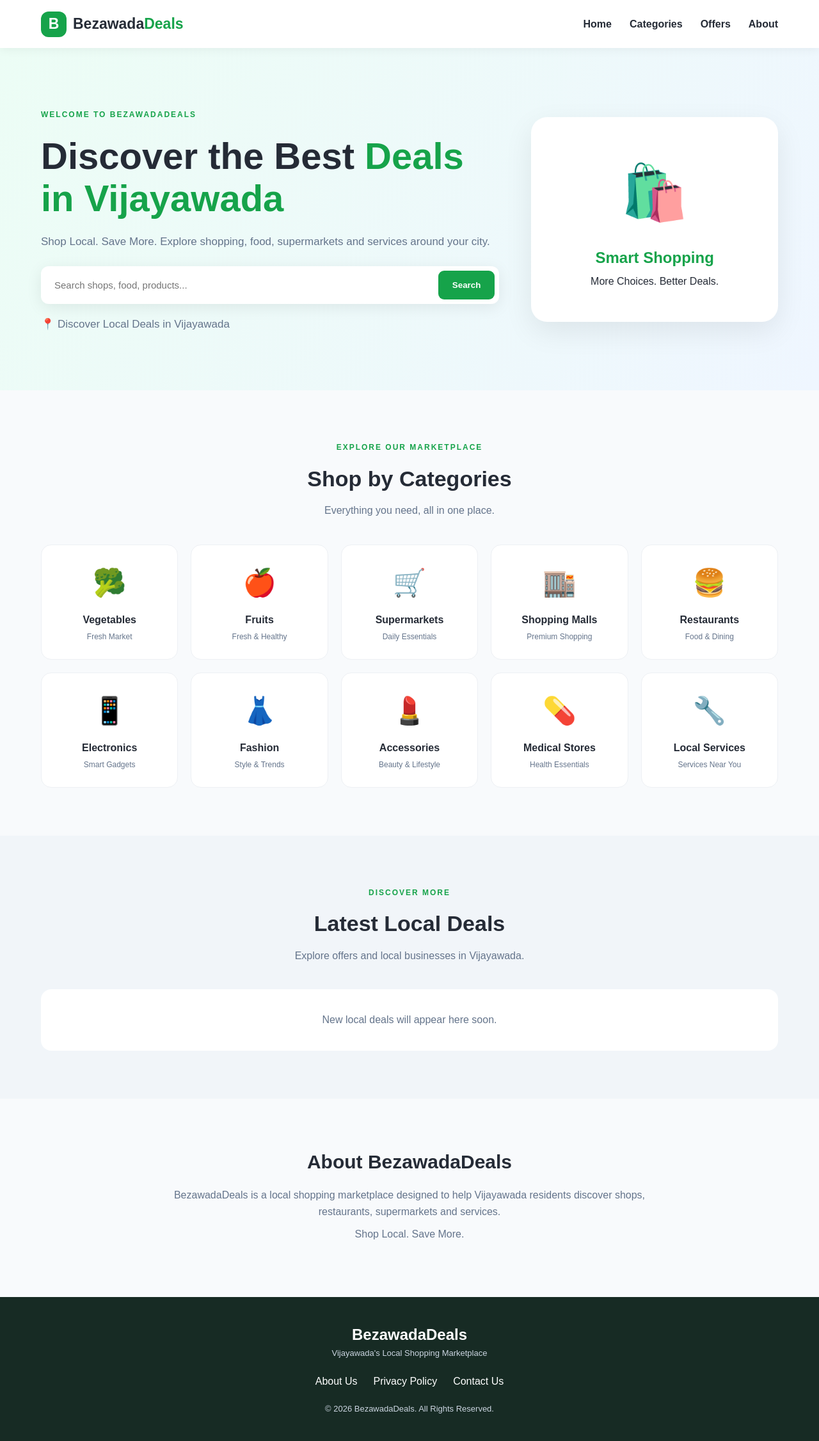
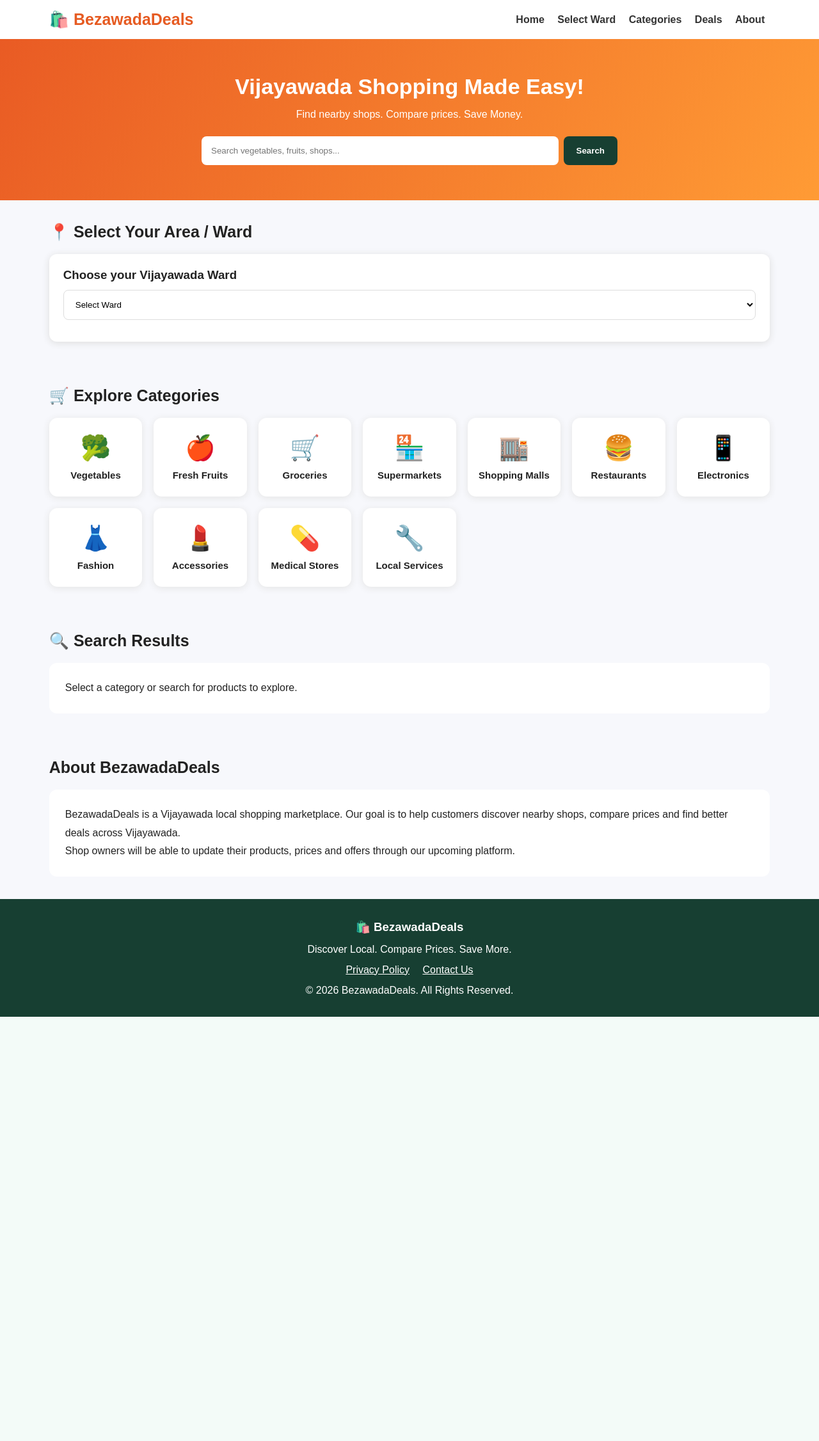
Before and after one commit to revathi096/BezawadaDeals, a FastAPI app: page / in a window 1280 px wide. Shown: the whole page at 64% size. After the commit the page ends 1589 px from the top, so only its background shows below. Run offline with FastAPI, Linux system fonts and the light colour scheme.

Commit message:
Update index.html

```diff
--- a/templates/index.html
+++ b/templates/index.html
@@ -1,211 +1,411 @@
-
 <!DOCTYPE html>
 <html lang="en">
 <head>
 <meta charset="UTF-8">
 <meta name="viewport" content="width=device-width, initial-scale=1.0">
 
-    <title>BezawadaDeals | Vijayawada Shopping Marketplace</title>
+<title>BezawadaDeals | Vijayawada Local Marketplace</title>
+<meta name="description" content="Discover local shops, groceries, fruits, vegetables and best prices across Vijayawada.">
 
-    <meta name="description" content="Discover the best shopping, restaurants, supermarkets, electronics and local deals in Vijayawada.">
+<style>
+* {
+    margin: 0;
+    padding: 0;
+    box-sizing: border-box;
+    font-family: Arial, sans-serif;
+}
 
-    <meta name="keywords" content="Vijayawada shopping, BezawadaDeals, local deals, restaurants, supermarkets">
+body {
+    background: #f7f8fc;
+    color: #222;
+}
 
-    <meta name="theme-color" content="#ffffff">
+header {
+    background: white;
+    padding: 16px 6%;
+    display: flex;
+    justify-content: space-between;
+    align-items: center;
+    flex-wrap: wrap;
+    gap: 15px;
+    box-shadow: 0 2px 12px #ddd;
+}
 
-    <link rel="stylesheet" href="/static/css/style.css">
+.logo {
+    font-size: 25px;
+    font-weight: bold;
+    color: #e65b22;
+}
+
+nav a {
+    text-decoration: none;
+    color: #333;
+    margin: 8px;
+    font-weight: bold;
+}
+
+.hero {
+    background: linear-gradient(120deg,#e95b24,#ff9b35);
+    color: white;
+    text-align: center;
+    padding: 55px 15px;
+}
+
+.hero h1 {
+    font-size: 34px;
+    margin-bottom: 15px;
+}
+
+.hero p {
+    margin-bottom: 25px;
+}
+
+.search-box {
+    max-width: 650px;
+    margin: auto;
+    display: flex;
+    gap: 8px;
+}
+
+.search-box input {
+    flex: 1;
+    padding: 15px;
+    border: none;
+    border-radius: 8px;
+    outline: none;
+}
+
+button {
+    background: #173f32;
+    color: white;
+    padding: 13px 20px;
+    border: none;
+    border-radius: 8px;
+    cursor: pointer;
+    font-weight: bold;
+}
+
+section {
+    padding: 35px 6%;
+}
+
+.section-title {
+    font-size: 25px;
+    margin-bottom: 20px;
+}
+
+.ward-box {
+    background: white;
+    padding: 22px;
+    border-radius: 12px;
+    box-shadow: 0 2px 12px #ddd;
+}
+
+.ward-box select {
+    width: 100%;
+    padding: 14px;
+    border: 1px solid #ddd;
+    border-radius: 8px;
+    margin-top: 12px;
+    background: white;
+}
+
+.category-grid {
+    display: grid;
+    grid-template-columns: repeat(auto-fit,minmax(145px,1fr));
+    gap: 18px;
+}
+
+.category {
+    background: white;
+    padding: 25px 12px;
+    text-align: center;
+    border-radius: 13px;
+    box-shadow: 0 2px 12px #e4e4e4;
+    cursor: pointer;
+    transition: .2s;
+}
+
+.category:hover {
+    transform: translateY(-5px);
+    box-shadow: 0 5px 18px #ccc;
+}
+
+.category .emoji {
+    font-size: 38px;
+    margin-bottom: 12px;
+}
+
+.category h3 {
+    font-size: 15px;
+}
+
+.info-card {
+    background: white;
+    padding: 25px;
+    border-radius: 12px;
+    line-height: 1.8;
+}
+
+#results {
+    display: grid;
+    grid-template-columns: repeat(auto-fit,minmax(220px,1fr));
+    gap: 15px;
+}
+
+.result-card {
+    background: white;
+    padding: 20px;
+    border-radius: 12px;
+    box-shadow: 0 2px 10px #ddd;
+}
+
+.result-card h3 {
+    margin-bottom: 10px;
+    color: #e65b22;
+}
+
+footer {
+    background: #173f32;
+    color: white;
+    text-align: center;
+    padding: 25px;
+    line-height: 2;
+}
+
+footer a {
+    color: white;
+    margin: 8px;
+}
+
+@media(max-width:600px) {
+    header {
+        justify-content: center;
+        text-align: center;
+    }
+
+    nav {
+        width: 100%;
+    }
+
+    nav a {
+        display: inline-block;
+        font-size: 13px;
+    }
+
+    .hero h1 {
+        font-size: 27px;
+    }
+
+    .search-box {
+        flex-direction: column;
+    }
+}
+</style>
 </head>
 
 <body>
 
-<header class="header">
-    <div class="container navbar">
+<header>
+    <div class="logo">🛍️ BezawadaDeals</div>
 
-        <a href="/" class="logo">
-            <span class="logo-icon">B</span>
-            <span>Bezawada<span class="logo-highlight">Deals</span></span>
-        </a>
-
-        <nav class="nav-links">
-            <a href="/">Home</a>
+    <nav>
+        <a href="#home">Home</a>
+        <a href="#wards">Select Ward</a>
         <a href="#categories">Categories</a>
-            <a href="#offers">Offers</a>
+        <a href="#offers">Deals</a>
         <a href="#about">About</a>
     </nav>
-
-        <button class="menu-btn" id="menuBtn">☰</button>
-
-    </div>
 </header>
 
-<main>
-
-<section class="hero">
-    <div class="container hero-content">
-
-        <div class="hero-text">
-            <span class="tagline">WELCOME TO BEZAWADADEALS</span>
-
-            <h1>
-                Discover the Best
-                <span>Deals in Vijayawada</span>
-            </h1>
-
-            <p>
-                Shop Local. Save More.
-                Explore shopping, food, supermarkets and services
-                around your city.
-            </p>
+<div class="hero" id="home">
+    <h1>Vijayawada Shopping Made Easy!</h1>
+    <p>Find nearby shops. Compare prices. Save Money.</p>
 
     <div class="search-box">
-                <input
+        <input id="searchInput"
         type="search"
-                    id="searchInput"
-                    placeholder="Search shops, food, products..."
-                >
-                <button id="searchBtn">Search</button>
+        placeholder="Search vegetables, fruits, shops...">
+
+        <button onclick="searchItems()">Search</button>
+    </div>
 </div>
 
-            <p class="location-text">
-                📍 Discover Local Deals in Vijayawada
-            </p>
+<section id="wards">
+    <h2 class="section-title">📍 Select Your Area / Ward</h2>
+
+    <div class="ward-box">
+        <h3>Choose your Vijayawada Ward</h3>
+        <select id="wardSelect" onchange="selectWard()">
+            <option value="">Select Ward</option>
+        </select>
+        <p id="wardMessage" style="margin-top:12px;color:#16834a;"></p>
+    </div>
+</section>
+
+<section id="categories">
+    <h2 class="section-title">🛒 Explore Categories</h2>
+
+    <div class="category-grid">
+
+        <div class="category" onclick="showCategory('Vegetables')">
+            <div class="emoji">🥦</div>
+            <h3>Vegetables</h3>
         </div>
 
-        <div class="hero-visual">
-            <div class="hero-card">
-                <span>🛍️</span>
-                <h2>Smart Shopping</h2>
-                <p>More Choices. Better Deals.</p>
+        <div class="category" onclick="showCategory('Fruits')">
+            <div class="emoji">🍎</div>
+            <h3>Fresh Fruits</h3>
         </div>
+
+        <div class="category" onclick="showCategory('Groceries')">
+            <div class="emoji">🛒</div>
+            <h3>Groceries</h3>
+        </div>
+
+        <div class="category" onclick="showCategory('Supermarkets')">
+            <div class="emoji">🏪</div>
+            <h3>Supermarkets</h3>
+        </div>
+
+        <div class="category" onclick="showCategory('Shopping Malls')">
+            <div class="emoji">🏬</div>
+            <h3>Shopping Malls</h3>
+        </div>
+
+        <div class="category" onclick="showCategory('Restaurants')">
+            <div class="emoji">🍔</div>
+            <h3>Restaurants</h3>
+        </div>
+
+        <div class="category" onclick="showCategory('Electronics')">
+            <div class="emoji">📱</div>
+            <h3>Electronics</h3>
+        </div>
+
+        <div class="category" onclick="showCategory('Fashion')">
+            <div class="emoji">👗</div>
+            <h3>Fashion</h3>
+        </div>
+
+        <div class="category" onclick="showCategory('Accessories')">
+            <div class="emoji">💄</div>
+            <h3>Accessories</h3>
+        </div>
+
+        <div class="category" onclick="showCategory('Medical Stores')">
+            <div class="emoji">💊</div>
+            <h3>Medical Stores</h3>
+        </div>
+
+        <div class="category" onclick="showCategory('Local Services')">
+            <div class="emoji">🔧</div>
+            <h3>Local Services</h3>
         </div>
 
     </div>
 </section>
 
-<section class="categories section" id="categories">
-
-    <div class="container">
-
-        <div class="section-heading">
-            <span>EXPLORE OUR MARKETPLACE</span>
-            <h2>Shop by Categories</h2>
-            <p>Everything you need, all in one place.</p>
-        </div>
-
-        <div class="category-grid">
-
-            <a href="#offers" class="category-card">
-                <span class="category-icon">🥦</span>
-                <h3>Vegetables</h3>
-                <p>Fresh Market</p>
-            </a>
-
-            <a href="#offers" class="category-card">
-                <span class="category-icon">🍎</span>
-                <h3>Fruits</h3>
-                <p>Fresh & Healthy</p>
-            </a>
-
-            <a href="#offers" class="category-card">
-                <span class="category-icon">🛒</span>
-                <h3>Supermarkets</h3>
-                <p>Daily Essentials</p>
-            </a>
-
-            <a href="#offers" class="category-card">
-                <span class="category-icon">🏬</span>
-                <h3>Shopping Malls</h3>
-                <p>Premium Shopping</p>
-            </a>
-
-            <a href="#offers" class="category-card">
-                <span class="category-icon">🍔</span>
-                <h3>Restaurants</h3>
-                <p>Food & Dining</p>
-            </a>
-
-            <a href="#offers" class="category-card">
-                <span class="category-icon">📱</span>
-                <h3>Electronics</h3>
-                <p>Smart Gadgets</p>
-            </a>
-
-            <a href="#offers" class="category-card">
-                <span class="category-icon">👗</span>
-                <h3>Fashion</h3>
-                <p>Style & Trends</p>
-            </a>
-
-            <a href="#offers" class="category-card">
-                <span class="category-icon">💄</span>
-                <h3>Accessories</h3>
-                <p>Beauty & Lifestyle</p>
-            </a>
-
-            <a href="#offers" class="category-card">
-                <span class="category-icon">💊</span>
-                <h3>Medical Stores</h3>
-                <p>Health Essentials</p>
-            </a>
-
-            <a href="#offers" class="category-card">
-                <span class="category-icon">🔧</span>
-                <h3>Local Services</h3>
-                <p>Services Near You</p>
-            </a>
-
-        </div>
-
-    </div>
-
-</section>
-
-<section class="offers section" id="offers">
-    <div class="container">
-        <div class="section-heading">
-            <span>DISCOVER MORE</span>
-            <h2>Latest Local Deals</h2>
-            <p>Explore offers and local businesses in Vijayawada.</p>
-        </div>
-
-        <div id="results" class="results">
-            <p class="empty-message">
-                New local deals will appear here soon.
-            </p>
+<section id="offers">
+    <h2 class="section-title">🔍 Search Results</h2>
+    <div id="results">
+        <div class="info-card">
+            Select a category or search for products to explore.
         </div>
     </div>
 </section>
 
-<section class="about section" id="about">
-    <div class="container">
-        <h2>About BezawadaDeals</h2>
+<section id="about">
+    <h2 class="section-title">About BezawadaDeals</h2>
+    <div class="info-card">
         <p>
-            BezawadaDeals is a local shopping marketplace
-            designed to help Vijayawada residents discover
-            shops, restaurants, supermarkets and services.
+            BezawadaDeals is a Vijayawada local shopping marketplace.
+            Our goal is to help customers discover nearby shops,
+            compare prices and find better deals across Vijayawada.
         </p>
-        <p>Shop Local. Save More.</p>
+        <p>
+            Shop owners will be able to update their products,
+            prices and offers through our upcoming platform.
+        </p>
     </div>
 </section>
 
-</main>
-
-<footer class="footer">
-    <div class="container">
-        <h2>BezawadaDeals</h2>
-        <p>Vijayawada's Local Shopping Marketplace</p>
-
-        <div class="footer-links">
-            <a href="#about">About Us</a>
+<footer>
+    <h3>🛍️ BezawadaDeals</h3>
+    <p>Discover Local. Compare Prices. Save More.</p>
     <a href="/privacy">Privacy Policy</a>
     <a href="/contact">Contact Us</a>
-        </div>
-
     <p>© 2026 BezawadaDeals. All Rights Reserved.</p>
-    </div>
 </footer>
 
-<script src="/static/js/script.js"></script>
+<script>
+const wardSelect = document.getElementById("wardSelect");
+
+for (let i = 1; i <= 81; i++) {
+    const option = document.createElement("option");
+    option.value = "Ward " + i;
+    option.textContent = "Ward " + i;
+    wardSelect.appendChild(option);
+}
+
+function selectWard() {
+    const ward = wardSelect.value;
+
+    document.getElementById("wardMessage").textContent =
+        ward ? "Selected: " + ward : "";
+}
+
+function showCategory(category) {
+    document.getElementById("results").innerHTML = `
+        <div class="result-card">
+            <h3>${category}</h3>
+            <p>Selected Category: ${category}</p>
+            <p>Choose your ward to explore local listings.</p>
+            <p>Shop and price data will appear after database integration.</p>
+        </div>
+    `;
+
+    document.getElementById("offers").scrollIntoView({
+        behavior: "smooth"
+    });
+}
+
+function searchItems() {
+    const search = document.getElementById("searchInput")
+        .value.trim();
+
+    const results = document.getElementById("results");
+
+    if (!search) {
+        results.innerHTML =
+            '<div class="info-card">Please enter a product or shop name.</div>';
+        return;
+    }
+
+    results.innerHTML = `
+        <div class="result-card">
+            <h3>Search: ${escapeHTML(search)}</h3>
+            <p>Database search will be connected in the next step.</p>
+        </div>
+    `;
+
+    document.getElementById("offers").scrollIntoView({
+        behavior: "smooth"
+    });
+}
+
+function escapeHTML(value) {
+    return value.replace(/[&<>"']/g, function(char) {
+        return {
+            "&": "&amp;",
+            "<": "&lt;",
+            ">": "&gt;",
+            '"': "&quot;",
+            "'": "&#39;"
+        }[char];
+    });
+}
+</script>
 
 </body>
 </html>
```
Lines whose indentation alone changed are shown as unchanged.
